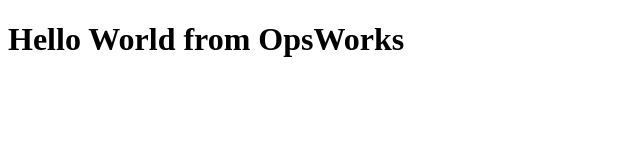
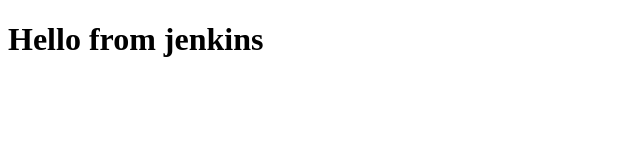
Before and after one commit to jdb9971/jenkins_gitjob, a plain HTML site: page index.html in a window 1280 px wide. Shown: the whole page, without its empty margins (0-640 px from the left). Drawn offline with Linux system fonts and the light colour scheme.

Commit message:
Update index.html

```diff
--- a/index.html
+++ b/index.html
@@ -2,7 +2,7 @@
 <html>
 <body>
 
-<h1>Hello World from OpsWorks </h1>
+<h1>Hello from jenkins </h1>
 
 
 </body>
```
